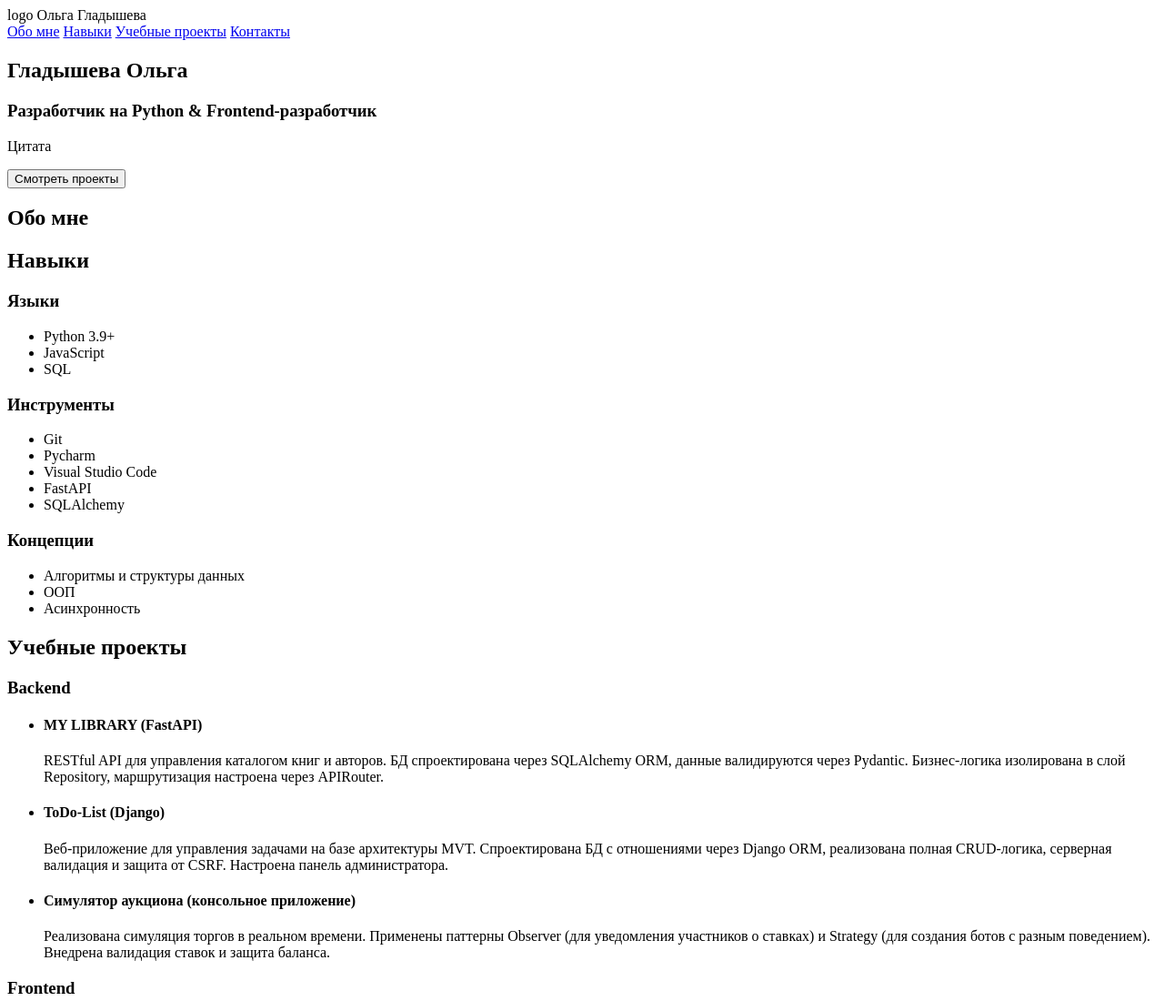
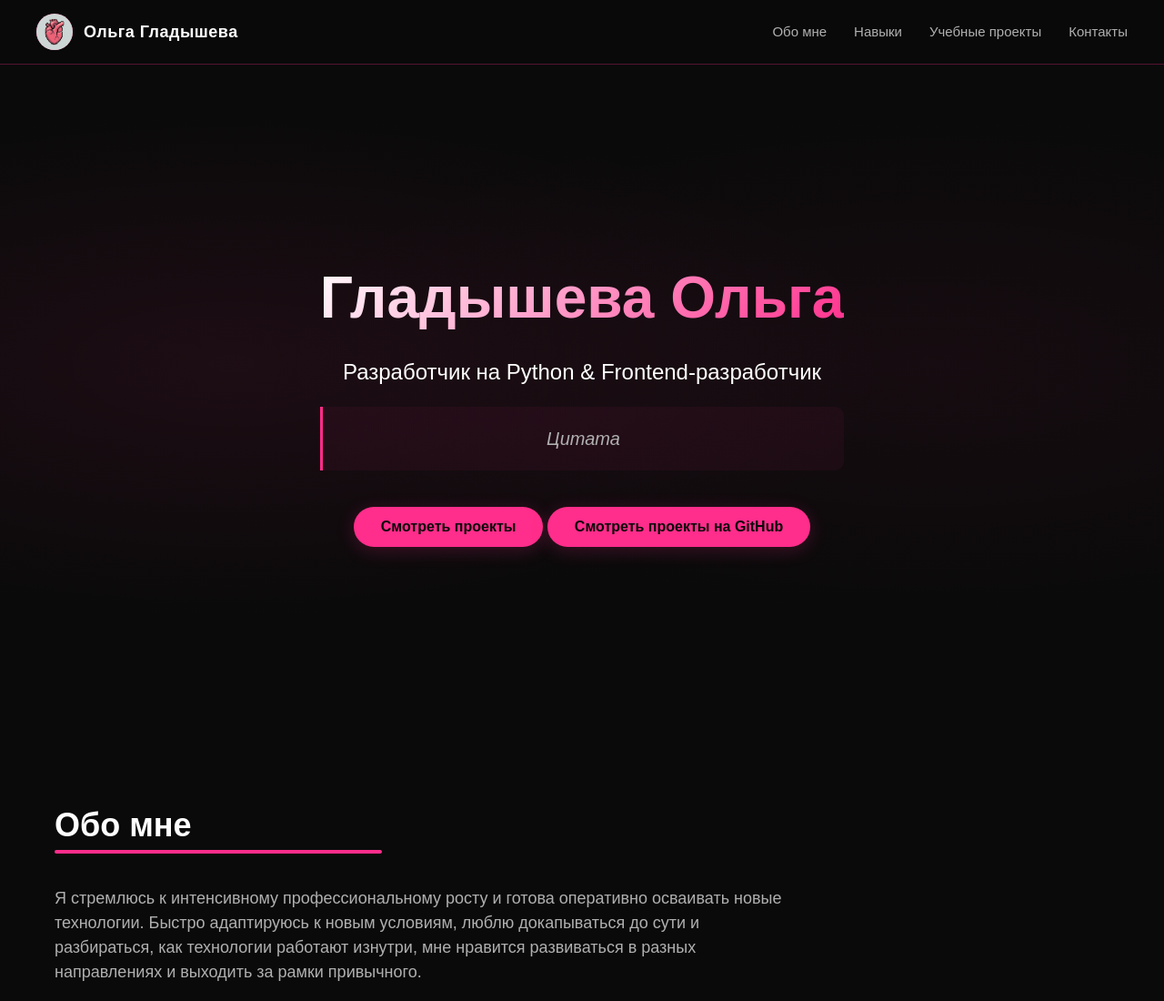
Before and after one commit to Petrushka00/buisness-card, a plain HTML site: page index.html in a window 1280 px wide. Shown: the top 1100 px of the page at 91% size. Drawn offline with Linux system fonts and the light colour scheme.

Commit message:
Add styles day1

```diff
--- a/index.html
+++ b/index.html
@@ -3,17 +3,17 @@
 <head>
     <meta charset="UTF-8">
     <meta name="viewport" content="width=device-width, initial-scale=1.0">
-    <title>Buisness card</title>
+    <title>Business card</title>
     <link rel="stylesheet" href="style.css">
     <script src="script.js" defer></script>
 </head>
 <body>
     <header>
-        <div>
-            <span>logo</span>
-            <span>Ольга Гладышева</span>
+        <div class="header-brand">
+            <span class="logo"><img src="icons/heart.jpg" alt="LoveIT"></span>
+            <span class="brand-name">Ольга Гладышева</span>
         </div>
-        <nav>
+        <nav class="main-nav">
             <a href="#about">Обо мне</a>
             <a href="#skills">Навыки</a>
             <a href="#projects">Учебные проекты</a>
@@ -22,21 +22,36 @@
     </header>
 
     <main>
-        <section>
+        <section class="hero">
+            <div class="container her-content">
                 <h1>Гладышева Ольга</h1>
                 <h3>Разработчик на Python & Frontend-разработчик</h3>
-            <p>Цитата</p>
-            <button>Смотреть проекты</button>
+                <p class="quote">Цитата</p>
+                <button class="btn btn-primary">Смотреть проекты</button>
+                <a href="https://github.com/Petrushka00?tab=repositories" target="_blank" class="btn btn-primary">Смотреть проекты на GitHub</a>
+            </div>
         </section>
 
-        <section id="about">
+        <section id="about" class="section about-section">
+            <div class="container">
                 <h2>Обо мне</h2>
-            <p></p>
+                <p class="about-text">Я стремлюсь к
+                    интенсивному профессиональному росту и готова оперативно
+                    осваивать новые технологии.
+                    Быстро адаптируюсь к новым
+                    условиям, люблю докапываться
+                    до сути и разбираться, как технологии работают изнутри, мне нравится развиваться в разных направлениях
+                    и выходить за рамки привычного.
+                </p>
+            </div>
         </section>
 
-        <section id="skills">
+        <section id="skills" class="section skills-section">
+            <div class="container">
                 <h2>Навыки</h2>
-                <div>
+                    <div class="skill-wrapper">
+                        <div class="skill-card">
+                            <div class="skill-text">
                                 <h3>Языки</h3>
                                 <ul>
                                     <li>Python 3.9+</li>
@@ -44,7 +59,9 @@
                                     <li>SQL</li>
                                 </ul>
                             </div>
-                <div>
+                        </div>
+                        <div class="skill-card">
+                            <div class="skill-text">
                                 <h3>Инструменты</h3>
                                 <ul>
                                     <li>Git</li>
@@ -54,7 +71,9 @@
                                     <li>SQLAlchemy</li>
                                 </ul>
                             </div>
-                <div>
+                        </div>
+                        <div class="skill-card">
+                            <div class="skill-text">
                                 <h3>Концепции</h3>
                                 <ul>
                                     <li>Алгоритмы и структуры данных</li>
@@ -62,27 +81,32 @@
                                     <li>Асинхронность</li>
                                 </ul>
                             </div>
+                        </div>
+                    </div>
+            </div>
         </section>
 
-        <section id="projects">
+        <section id="projects" class="section projects-section">
+        <div class="container">
             <h2>Учебные проекты</h2>
-            <div>
+            <div class="projects-wrapper">
+                <div class="project-category">
                     <h3>Backend</h3>
-                <ul>
-                    <li>
+                    <ul class="project-list">
+                        <li class="project-card">
                             <h4>MY LIBRARY (FastAPI)</h4>
                             <p>RESTful API для управления каталогом книг и авторов.
                                 БД спроектирована через SQLAlchemy ORM, данные валидируются через Pydantic.
                                 Бизнес-логика изолирована в слой Repository, маршрутизация настроена через APIRouter.
                             </p>
                         </li>
-                    <li>
+                        <li class="project-card">
                             <h4>ToDo-List (Django)</h4>
                             <p>Веб-приложение для управления задачами на базе архитектуры MVT. Спроектирована БД с отношениями через Django ORM,
                                 реализована полная CRUD-логика, серверная валидация и защита от CSRF. Настроена панель администратора.
                             </p>
                         </li>
-                    <li>
+                        <li class="project-card">
                             <h4>Симулятор аукциона (консольное приложение)</h4>
                             <p>Реализована симуляция торгов в реальном времени. Применены паттерны Observer (для уведомления участников о ставках)
                                 и Strategy (для создания ботов с разным поведением). Внедрена валидация ставок и защита баланса.
@@ -91,31 +115,33 @@
                     </ul>
                 </div>
 
-            <div>
+                <div class="project-category">
                     <h3>Frontend</h3>
-                <ul>
-                    <li>
+                    <ul class="project-list">
+                        <li class="project-card">
                             <h4>Background Color Changer</h4>
                             <p>Интерактивная страница для смены фонового цвета по нажатию кнопки. Реализована
                                 обработка событий JavaScript и динамическое изменение CSS-стилей. Проект для отработки работы с DOM и событиями.
                             </p>
                         </li>
-                    <li>
+                        <li class="project-card">
                             <h4>Таймер обратного отсчёта</h4>
                             <p>Приложение для отсчёта времени до заданного события. Реализована логика подсчёта дней,
                                 часов, минут и секунд с автоматическим обновлением интерфейса. Отработана работа с объектом Date и setInterval.
                             </p>
                         </li>
-                    <li>
+                        <li class="project-card">
                             <h4>To-Do List </h4>
                             <p>Классический менеджер задач с возможностью добавления, отметки о выполнении и удаления дел. Реализован базовый CRUD на фронтенде.</p>
                         </li>
                     </ul>
                 </div>
-
+            </div>
+        </div>
         </section>
 
-        <section>
+        <section class="section courses-section">
+        <div class="container">
             <h2>Пройденные курсы</h2>
             <ul>
                 <li>«ИИ и генеративные модели» - Т-банк</li>
@@ -124,9 +150,11 @@
                 <li>«Знакомьтесь, Django» - Stepik</li>
                 <li>«FastAPI для начинающих» - Stepik</li>
             </ul>
+        </div>
         </section>
 
-        <section id="contacts">
+        <section id="contacts" class="section contacts-section">
+            <div class="container">
                 <h2>Связаться со мной</h2>
                 <ul>
                     <li><strong>Telegram:</strong> <a href="https://t.me/Povelitelcocosov">@Povelitelcocosov</a></li>
@@ -134,6 +162,7 @@
                     <li><strong>GitHub:</strong> <a href="https://github.com/Petrushka00">Petrushka00</a></li>
                     <li><strong>Телефон:</strong> <a href="tel:+79960291956">+7 996 029-19-56</a></li>
                 </ul>
+            </div>
         </section>
     </main>
 
--- a/style.css
+++ b/style.css
@@ -0,0 +1,278 @@
+* {
+    margin: 0;
+    padding: 0;
+    box-sizing: border-box;
+}
+
+:root{
+    --bg-primary: #0a0a0a;
+    --bg-secondary: #1a1a1a;
+    --bg-card: #1f1f1f;
+
+    --text-primary: #ffffff;
+    --text-secondary:  #b0b0b0;
+
+    --accent-pink: #ff2d8b;
+    --accent-pinl-light: #ff6bb5;
+    --accent-pink-dark: #cc0066;
+
+    --border-pink: rgba(255, 45, 139, 0.3);
+    --shadow-pink: rgba(255, 45, 139, 0.2);
+
+    --transition: all 0.3s cubic-bezier(0.4, 0, 0.2, 1);
+}
+
+html{
+    scroll-behavior: smooth;
+}
+
+body{
+    font-family: Arial, sans-serif;
+    background: var(--bg-primary);
+    color: var(--text-primary);
+    line-height: 1.5;
+}
+
+.container {
+    max-width: 1200px;
+    margin: 0 auto;
+    padding: 0 20px;
+}
+
+.section {
+    padding: 80px 0;
+    border-bottom: 1px solid rgba(255, 255, 255, 0.05);
+}
+
+header {
+    position: fixed;
+    top: 0;
+    left: 0;
+    right: 0;
+    z-index: 1000;
+    display: flex;
+    justify-content: space-between;
+    align-items: center;
+    padding: 15px 40px;
+    background: rgba(10, 10, 10, 0.85);
+    border-bottom: 1px solid var(--border-pink);
+}
+
+.header-brand {
+    display: flex;
+    align-items: center;
+    gap: 12px;
+}
+
+
+.logo {
+    display: inline-flex;
+    align-items: center;
+    justify-content: center;
+    height: 40px;
+    width: 40px;
+    border:none;
+    border-radius: 50%;
+    overflow: hidden;
+    flex-shrink: 0;
+    background: var(--accent-pink, #ff2d8b);
+    transition: transform 0.3s ease, box-shadow 0.3s ease;
+}
+
+.logo img {
+    width: 100%;
+    height: 100%;
+    object-fit: cover;
+    display: block;
+}
+
+.brand-name {
+    font-size: 18px;
+    font-weight: 600;
+    letter-spacing: 0.5px;
+}
+
+.main-nav {
+    display: flex;
+    gap: 30px;
+}
+
+.main-nav a {
+    color: var(--text-secondary);
+    text-decoration: None;
+    font-size: 15px;
+    font-weight: 500;
+    transition: var(--transition);
+    position: relative;
+}
+
+
+.main-nav a::after {
+    content: '';
+    position: absolute;
+    bottom: -4px;
+    left: 0;
+    width: 0;
+    height: 2px;
+    background: var(--accent-pink);
+    transition: var(--transition);
+}
+
+.main-nav a:hover{
+    color: var(--text-primary)
+}
+
+.main-nav a:hover::after{
+    width: 100%;
+}
+
+
+/* ГЕРОЙ-БЛОК */
+.hero {
+    min-height: 100vh;
+    display: flex;
+    align-items: center;
+    justify-content: center;
+    text-align: center;
+    padding-top: 80px;
+    background:
+        radial-gradient(ellipse at 20% 50%, rgba(255, 45, 139, 0.08) 0%, transparent 50%),
+        radial-gradient(ellipse at 80% 50%, rgba(255, 45, 139, 0.05) 0%, transparent 50%),
+        var(--bg-primary);
+}
+
+.hero-content{
+    max-width: 800px;
+}
+
+.hero h1{
+    font-size: 64px;
+    font-weight: 900;
+    margin-bottom: 16px;
+    background: linear-gradient(135deg, var(--text-primary) 0%, var(--accent-pink) 100%);
+    background-clip: text;
+    -webkit-text-fill-color: transparent;
+    -webkit-background-clip: text;
+}
+
+.hero h3{
+    font-size: 24px;
+    font-weight: 500;
+    margin-bottom: 20px;
+}
+
+.quote{
+    font-size: 20px;
+    color: var(--text-secondary);
+    font-style: italic;
+    margin-bottom: 40px;
+    padding: 20px 30px;
+    border-left: 3px solid var(--accent-pink);
+    background: rgba(255, 45, 139, 0.05);
+    border-radius: 0 10px 10px 0;
+}
+
+.btn{
+    display: inline-block;
+    padding: 14px 30px;
+    border: none;
+    border-radius: 50px;
+    font-size: 16px;
+    font-weight: 600;
+    cursor: pointer;
+    text-decoration: none;
+    transition: var(--transition);
+    line-height: 1;
+}
+
+.btn-primary{
+    background: var(--accent-pink);
+    color: var(--bg-primary);
+    box-shadow: 0 4px 20px var(--shadow-pink);
+}
+
+.btn:hover{
+    background-color: var(--accent-pinl-light);
+}
+
+
+/* СЕКЦИИ */
+.section h2 {
+    font-size: 36px;
+    font-weight: 700;
+    margin-bottom: 40px;
+    position: relative;
+    display: inline-block;
+}
+
+.section h2::after {
+    content: '';
+    position: absolute;
+    bottom: -4px;
+    left: 0;
+    width: 360px;
+    height: 4px;
+    background: var(--accent-pink);
+    border-radius: 2px;
+}
+
+/* ОБО МНЕ */
+
+.about-text{
+    font-size: 18px;
+    color: var(--text-secondary);
+    max-width: 800px;
+}
+
+/* НАВЫКИ */
+
+.skill-wrapper{
+    display: flex;
+    flex-wrap: wrap;
+    gap: 30px;
+    justify-content: center;
+}
+
+.skill-card {
+    flex: 1 1 250px;
+    max-width: 350px;
+    min-width: 200px;
+    background: var(--bg-card);
+    padding: 30px 25px;
+    border-radius: 16px;
+    border: 1px solid rgba(255, 255, 255, 0.06);
+    transition: var(--transition);
+}
+
+.skill-text{
+    padding-left: 20px;
+}
+
+.skill-card:hover {
+    transform: translateY(-5px);
+    border-color: var(--border-pink);
+    box-shadow: 0 10px 40px rgba(255, 45, 139, 0.1);
+}
+
+
+/* ПРОЕКТЫ */
+
+
+.project-wrapper{
+    display: flex;
+    flex-direction: column;
+    justify-content: center;
+    gap: 30px;
+}
+
+
+.project-category {
+    flex: 1 1 250px;
+    max-width: 1200px;
+    min-width: 800px;
+    background: var(--bg-card);
+    padding: 30px 25px;
+    border-radius: 16px;
+    border: 1px solid rgba(255, 255, 255, 0.06);
+    transition: var(--transition);
+}
```
Lines whose indentation alone changed are shown as unchanged.
